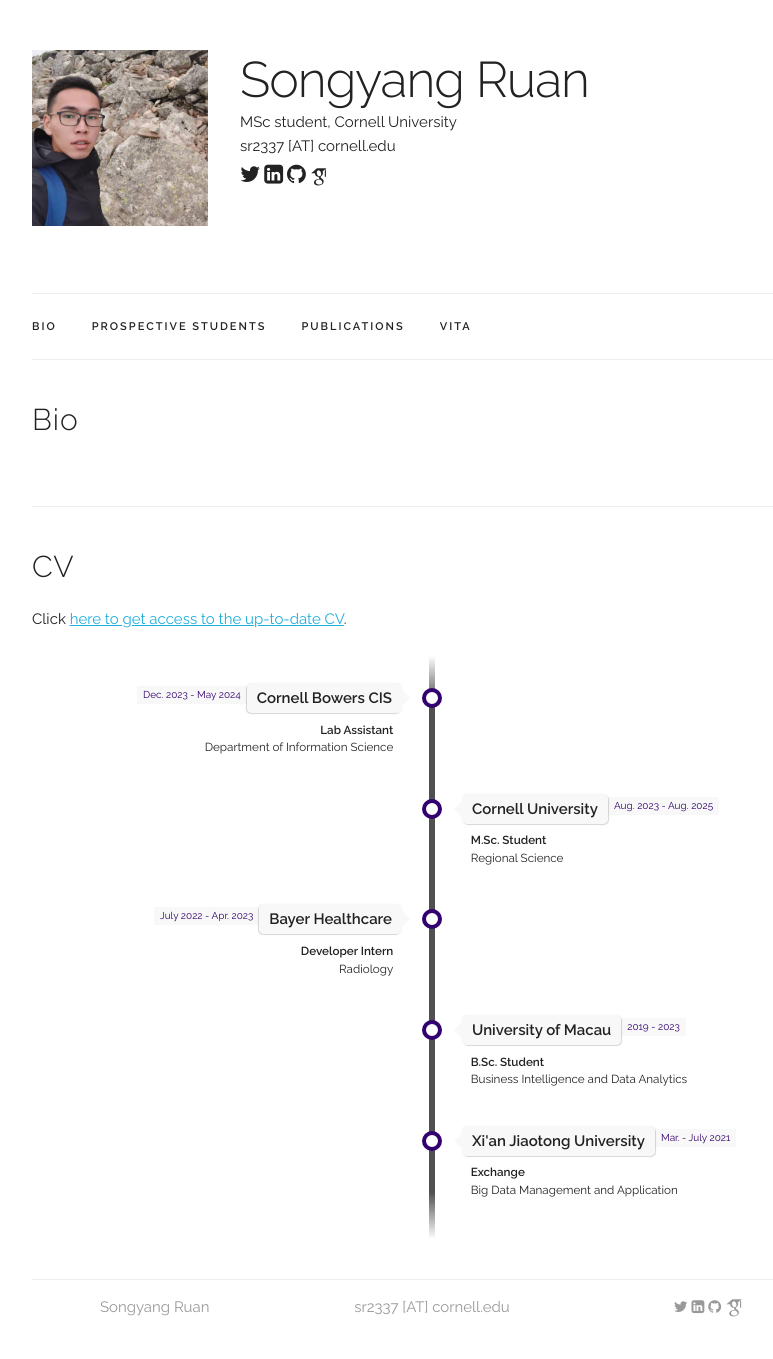
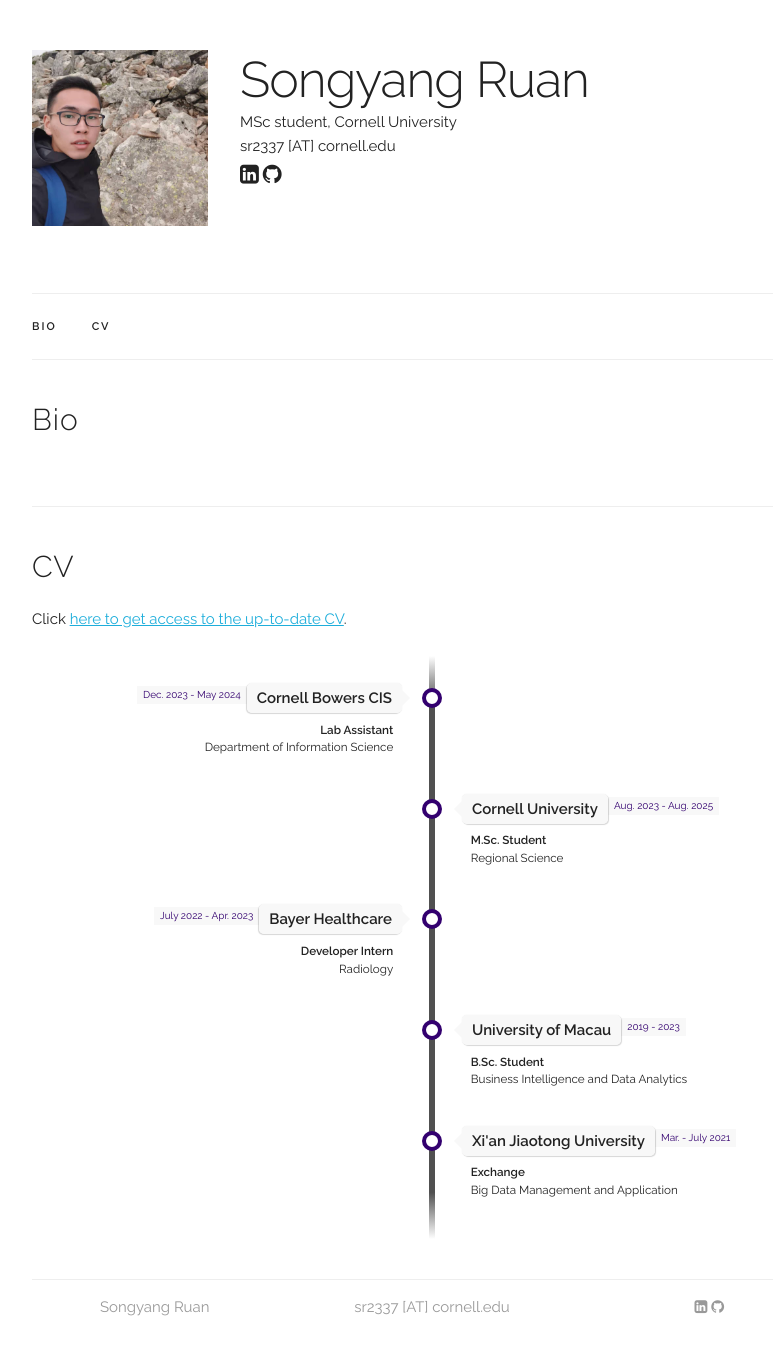
Before and after one commit to Horatioj/Horatioj.github.io, a Jekyll site: the page built from index.html, in a window 1280 px wide. Shown: the whole page, without its empty margins (208-981 px from the left). Built offline with Jekyll 4.4.1, drawn with Linux system fonts in a browser that asks for light colours; some web fonts are replaced.

Commit message:
Add files via upload

```diff
--- a/_layouts/default.html
+++ b/_layouts/default.html
@@ -76,9 +76,9 @@
             <p>{{ site.data.main_info.title }}</p>
             <p>{{ site.data.main_info.email }}</p>
             <p>
-              <span onclick="window.open('{{ site.data.main_info.twitter }}')" style="cursor: pointer">
+              <!-- <span onclick="window.open('{{ site.data.main_info.twitter }}')" style="cursor: pointer">
                 <i class="fa fa-twitter" aria-hidden="true"></i>
-              </span>
+              </span> -->
 
               <span onclick="window.open('{{ site.data.main_info.linkedin }}')" style="cursor: pointer">
                 <i class="fa fa-linkedin-square" aria-hidden="true"></i>
@@ -88,9 +88,9 @@
                 <i class="fa fa-github" aria-hidden="true"></i>
               </span>
 
-              <span onclick="window.open('{{ site.data.main_info.google_scholar }}')" style="cursor: pointer">
+              <!-- <span onclick="window.open('{{ site.data.main_info.google_scholar }}')" style="cursor: pointer">
                 <i class="ai ai-google-scholar ai-lg" aria-hidden="true"></i>
-              </span>
+              </span> -->
             </p>
         </div>
       </div>
@@ -101,10 +101,8 @@
       <div class="container">
         <ul class="navbar-list">
           <li class="navbar-item"><a class="navbar-link" href={{ "/index.html#bio" | prepend: site.baseurl }}>Bio</a></li>
-          <li class="navbar-item"><a class="navbar-link" href={{ "/index.html#prospective-students" | prepend: site.baseurl }}>Prospective Students</a></li>
-          <li class="navbar-item"><a class="navbar-link" href={{ "/index.html#publications" | prepend: site.baseurl }}>Publications</a></li>
           <!--<li class="navbar-item"><a class="navbar-link" href={{ "/index.html#projects" | prepend: site.baseurl }}>Projects</a></li>-->
-          <li class="navbar-item"><a class="navbar-link" href={{ "/index.html#resume" | prepend: site.baseurl }}>Vita</a></li>
+          <li class="navbar-item"><a class="navbar-link" href={{ "/index.html#CV" | prepend: site.baseurl }}>CV</a></li>
         </ul>
       </div>
     </nav>
@@ -120,18 +118,18 @@
           {{ site.data.main_info.email }}
         </div>
         <div class="four columns">
-          <span onclick="window.open('{{ site.data.main_info.twitter }}')" style="cursor: pointer">
+          <!-- <span onclick="window.open('{{ site.data.main_info.twitter }}')" style="cursor: pointer">
             <i class="fa fa-twitter" aria-hidden="true"></i>
-          </span>
+          </span> -->
           <span onclick="window.open('{{ site.data.main_info.linkedin }}')" style="cursor: pointer">
             <i class="fa fa-linkedin-square" aria-hidden="true"></i>
           </span>
           <span onclick="window.open('{{ site.data.main_info.github }}')" style="cursor: pointer">
             <i class="fa fa-github" aria-hidden="true"></i>
           </span>
-          <span onclick="window.open('{{ site.data.main_info.google_scholar }}')" style="cursor: pointer">
+          <!-- <span onclick="window.open('{{ site.data.main_info.google_scholar }}')" style="cursor: pointer">
             <i class="ai ai-google-scholar ai-lg" aria-hidden="true"></i>
-          </span>
+          </span> -->
         </div>
       </div>
     </div>
```
